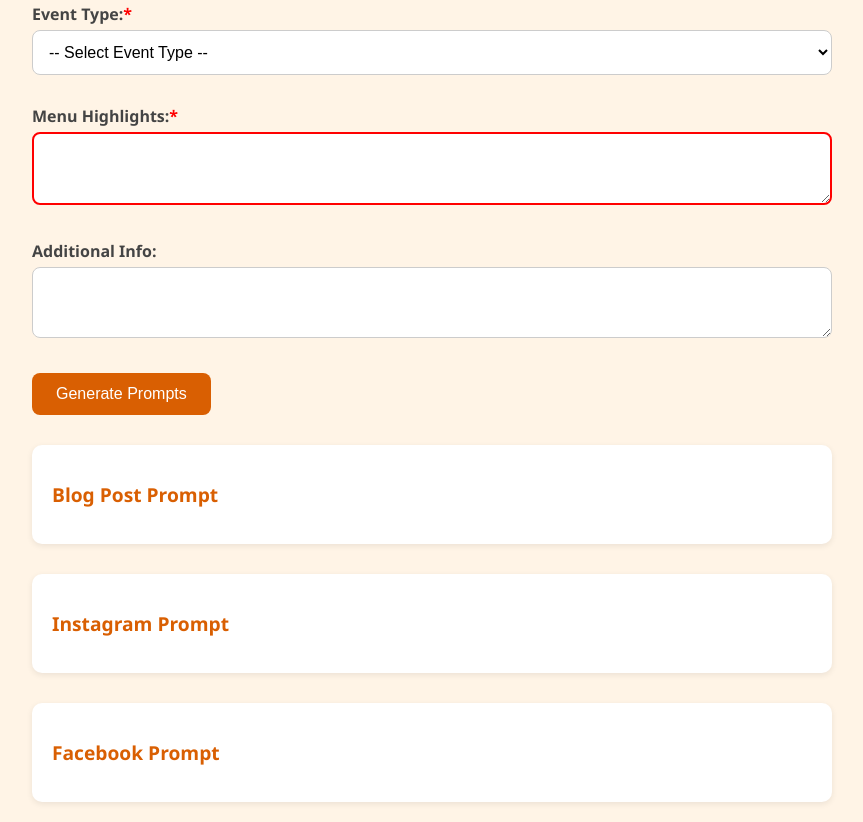
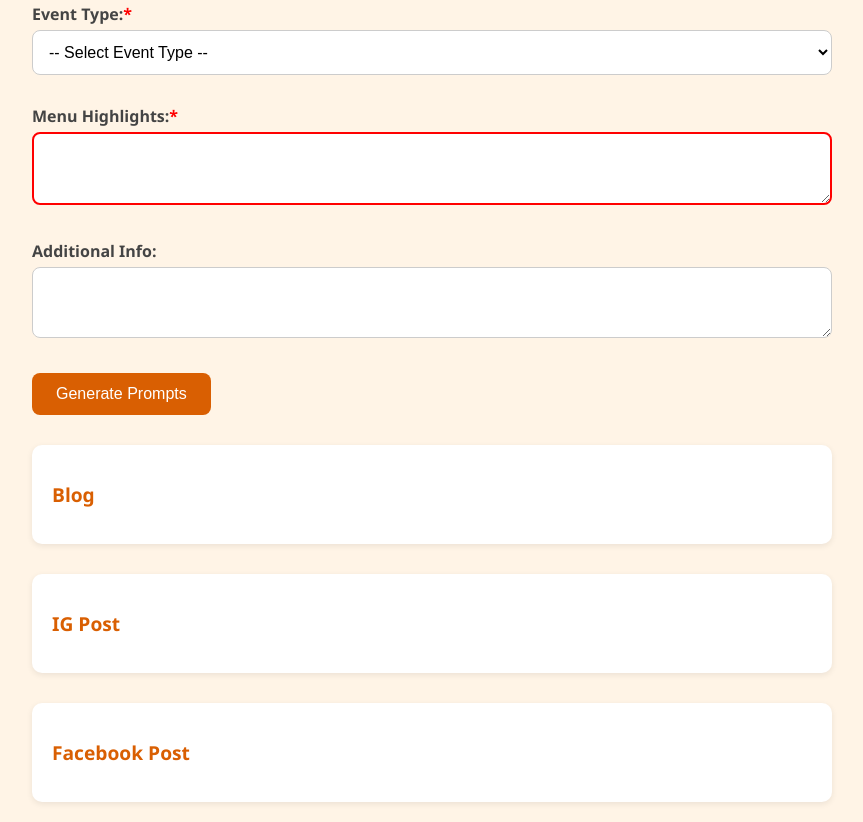
Before and after one commit to swiftini/chefstuff, a plain HTML site: page index.html in a window 1280 px wide. Shown: the part 521-1343 px from the top of the page, without its empty margins (208-1071 px from the left). Drawn offline with Linux system fonts and the light colour scheme.

Commit message:
Add files via upload

```diff
--- a/index.html
+++ b/index.html
@@ -48,9 +48,9 @@
 
   <button onclick="generatePrompts()">Generate Prompts</button>
 
-  <div class="output"><h2>Blog Post Prompt</h2><div id="blogPrompt"></div></div>
-  <div class="output"><h2>Instagram Prompt</h2><div id="igPrompt"></div></div>
-  <div class="output"><h2>Facebook Prompt</h2><div id="fbPrompt"></div></div>
+  <div class="output"><h2>Blog</h2><div id="blogOutput"></div></div>
+  <div class="output"><h2>IG Post</h2><div id="igOutput"></div></div>
+  <div class="output"><h2>Facebook Post</h2><div id="fbOutput"></div></div>
 
   <script src="script.js"></script>
 </body>
```
